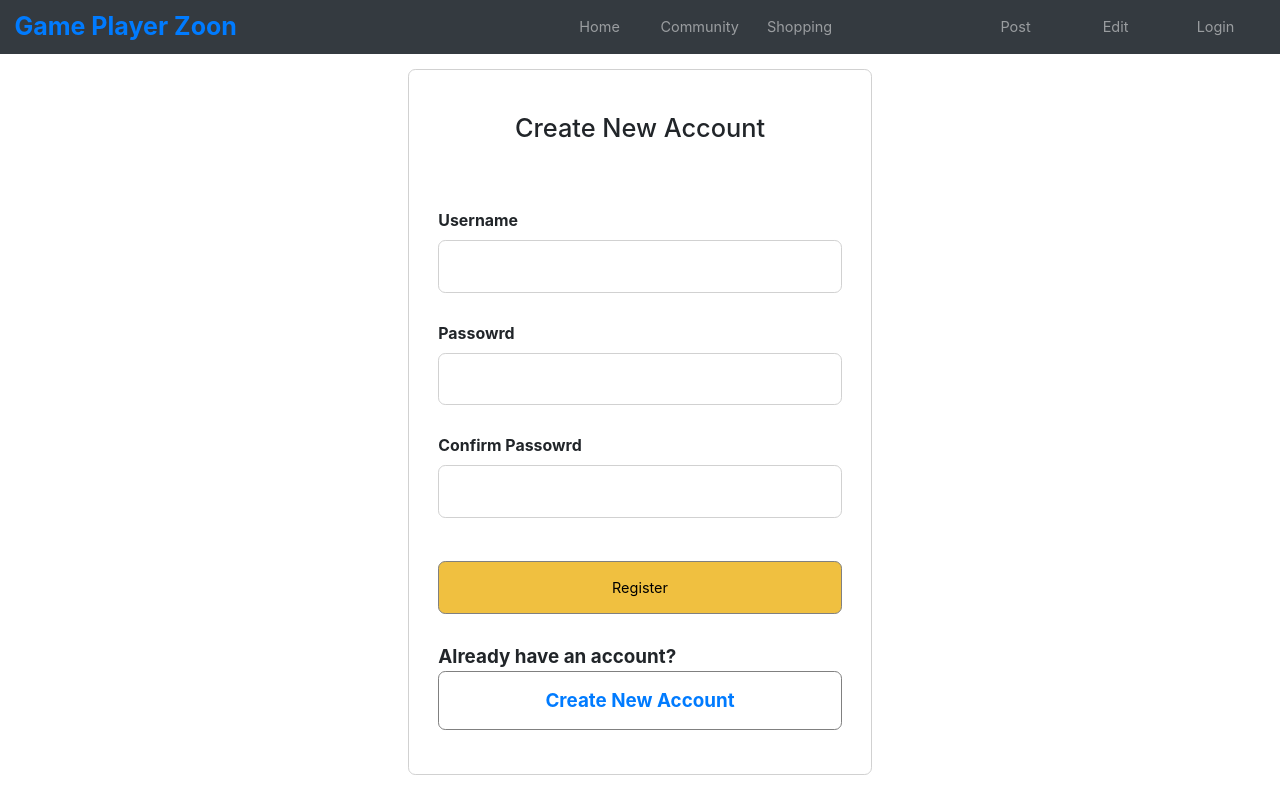
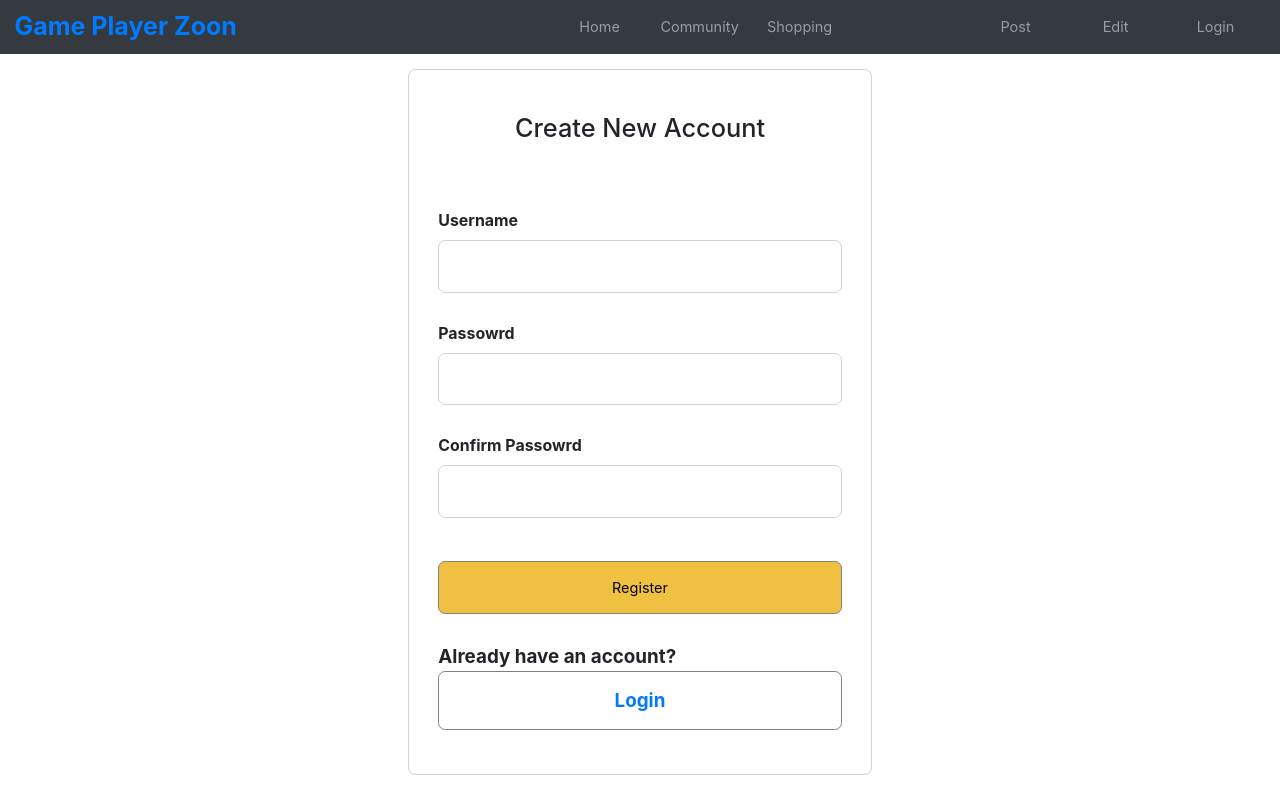
Before and after one commit to Guoheng-Liao/SIT737Project, a React app: page /register in a window 1280 px wide. Shown: the top 800 px of the page. Built offline with nearby package versions, Linux system fonts and the light colour scheme.

Commit message:
new version_3

```diff
--- a/src/Components/RegisterPage.js
+++ b/src/Components/RegisterPage.js
@@ -56,7 +56,7 @@ export default function RegisterPage(props) {
                         </li>
                         <li className="li-title">
                             Already have an account?
-                            <Link to={redirect === "/" ? "login" : "login?redirect=" + redirect} className="button text-center button.btn-bg-2">Create New Account</Link>
+                            <Link to={redirect === "/" ? "login" : "login?redirect=" + redirect} className="button text-center button.btn-bg-2">Login</Link>
                         </li>
                     </ul>
                 </form>
```
